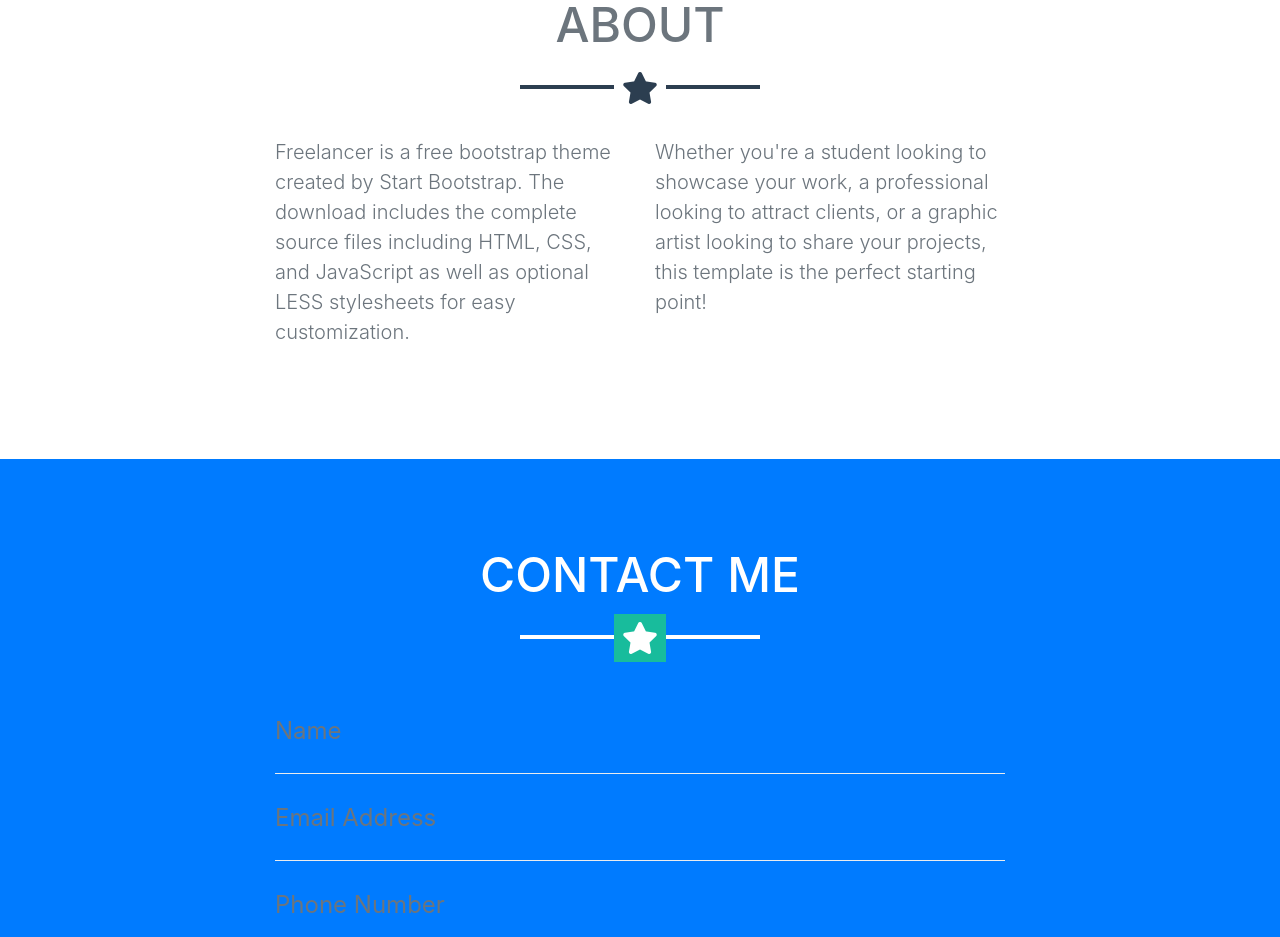
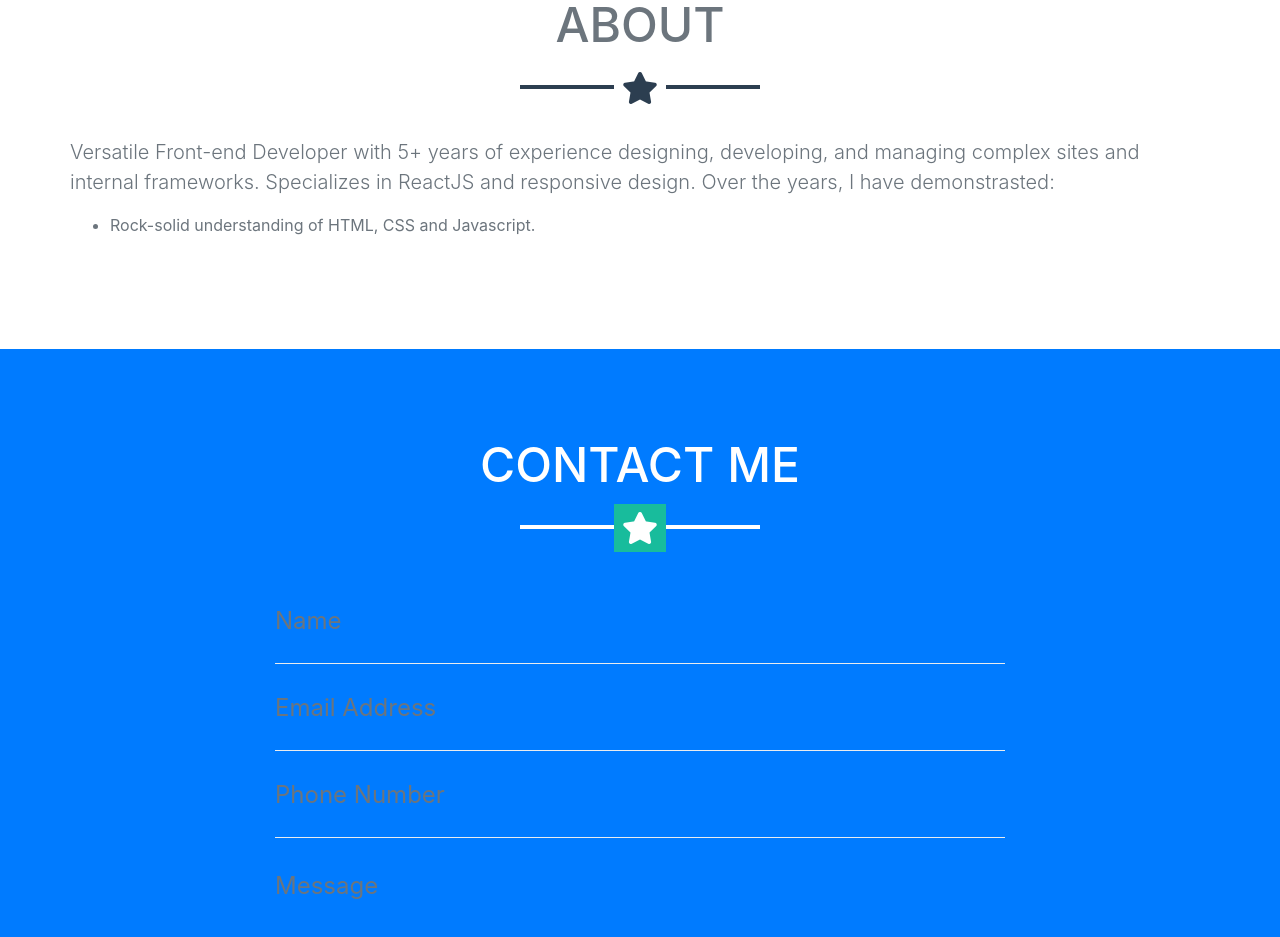
Before and after one commit to kodeGenius/MyPortfolio, a website with bundled scripts: page index.html in a window 1280 px wide. Shown: the part 2300-3237 px from the top of the page. Built offline with nearby package versions, Linux system fonts and the light colour scheme; files whose address does not match are found by name.

Commit message:
about enter

```diff
--- a/index.html
+++ b/index.html
@@ -165,12 +165,7 @@
       <h2 class="text-center text-uppercase text-secondary">About</h2>
       <hr class="star-dark mb-5">
       <div class="row">
-        <div class="col-lg-4 ml-auto">
-          <p class="lead">Freelancer is a free bootstrap theme created by Start Bootstrap. The download includes the complete source files including HTML, CSS, and JavaScript as well as optional LESS stylesheets for easy customization.</p>
-        </div>
-        <div class="col-lg-4 mr-auto">
-          <p class="lead">Whether you're a student looking to showcase your work, a professional looking to attract clients, or a graphic artist looking to share your projects, this template is the perfect starting point!</p>
-        </div>
+          <p class="lead">Versatile Front-end Developer with 5+ years of experience designing, developing, and managing complex sites and internal frameworks. Specializes in ReactJS and responsive design. Over the years, I have demonstrasted: <ul><li>Rock-solid understanding of HTML, CSS and Javascript.</li></ul></p>
       </div>
      </div>
   </section>
```
